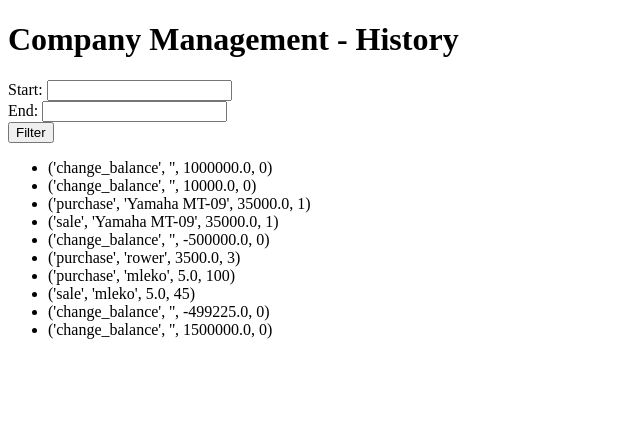
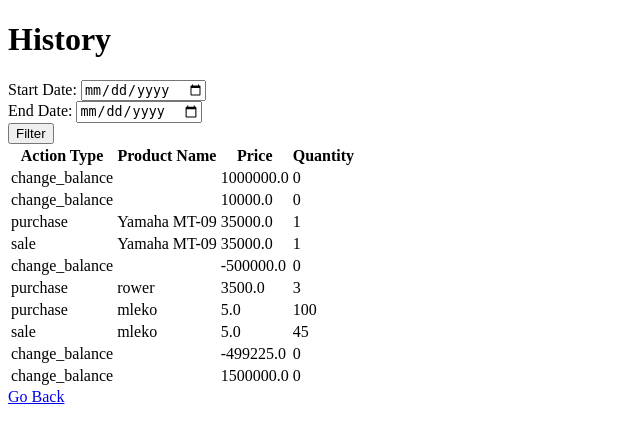
Before and after one commit to Mareczekol/SQLWarehouseApp, a Flask app: page /history in a window 1280 px wide. Shown: the top 443 px of the page, without its empty margins (0-640 px from the left). Run offline with Flask 3, Linux system fonts and the light colour scheme.

Commit message:
files updated

```diff
--- a/templates/history.html
+++ b/templates/history.html
@@ -1,21 +1,43 @@
 <!DOCTYPE html>
 <html>
 <head>
-    <title>Company Management - History</title>
+    <title>History</title>
 </head>
 <body>
-    <h1>Company Management - History</h1>
-    <form action="/historia" method="get">
-        <label for="start">Start:</label>
-        <input type="number" id="start" name="start" value="{{ start }}"><br>
-        <label for="end">End:</label>
-        <input type="number" id="end" name="end" value="{{ end }}"><br>
+    <h1>History</h1>
+
+    <!-- Display error message if any -->
+    {% if error_message %}
+        <p style="color: red;">{{ error_message }}</p>
+    {% endif %}
+
+    <form action="/history" method="GET">
+        <label for="start">Start Date:</label>
+        <input type="date" id="start" name="start"><br>
+
+        <label for="end">End Date:</label>
+        <input type="date" id="end" name="end"><br>
+
         <input type="submit" value="Filter">
     </form>
-    <ul>
+
+    <table>
+        <tr>
+            <th>Action Type</th>
+            <th>Product Name</th>
+            <th>Price</th>
+            <th>Quantity</th>
+        </tr>
         {% for action in actions %}
-            <li>{{ action }}</li>
+            <tr>
+                <td>{{ action[0] }}</td>
+                <td>{{ action[1] }}</td>
+                <td>{{ action[2] }}</td>
+                <td>{{ action[3] }}</td>
+            </tr>
         {% endfor %}
-    </ul>
+    </table>
+
+    <a href="/">Go Back</a>
 </body>
 </html>
```
Also changed, not shown: templates/home.html (+30 -16 lines).
